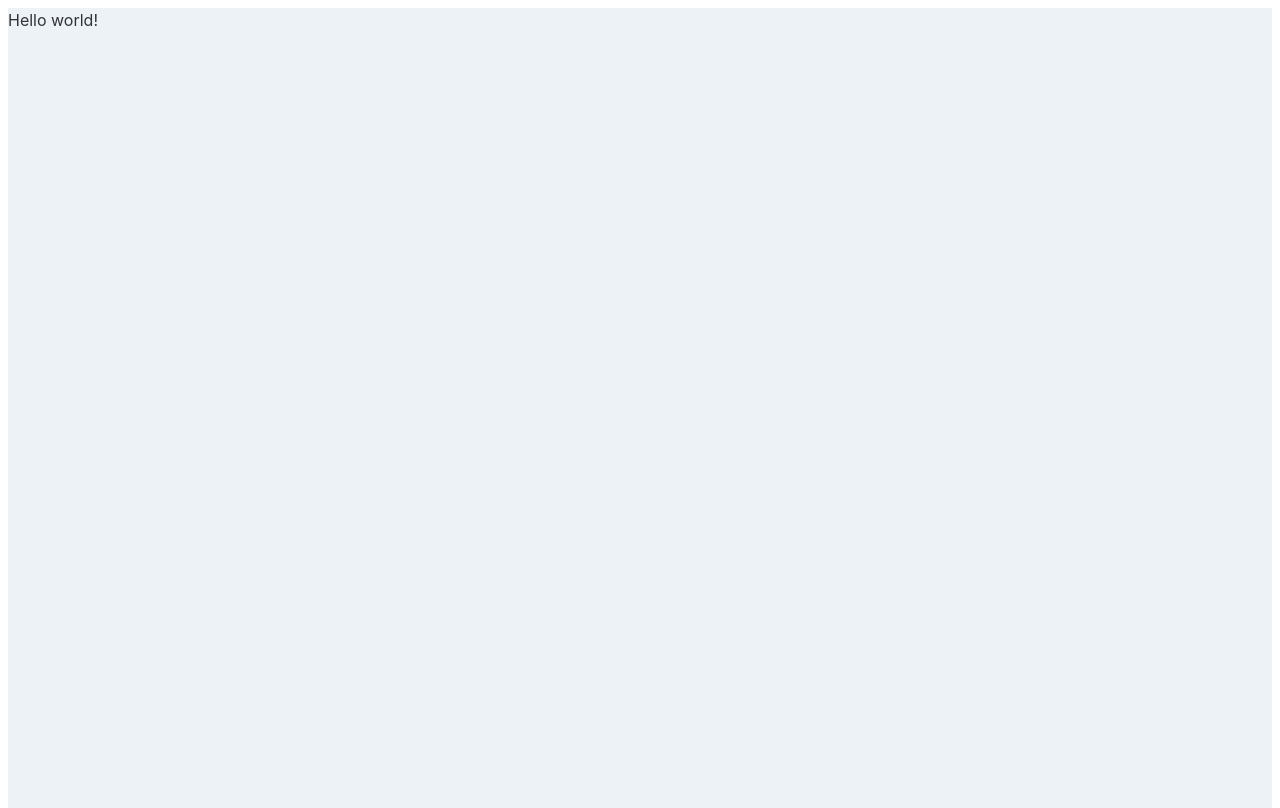
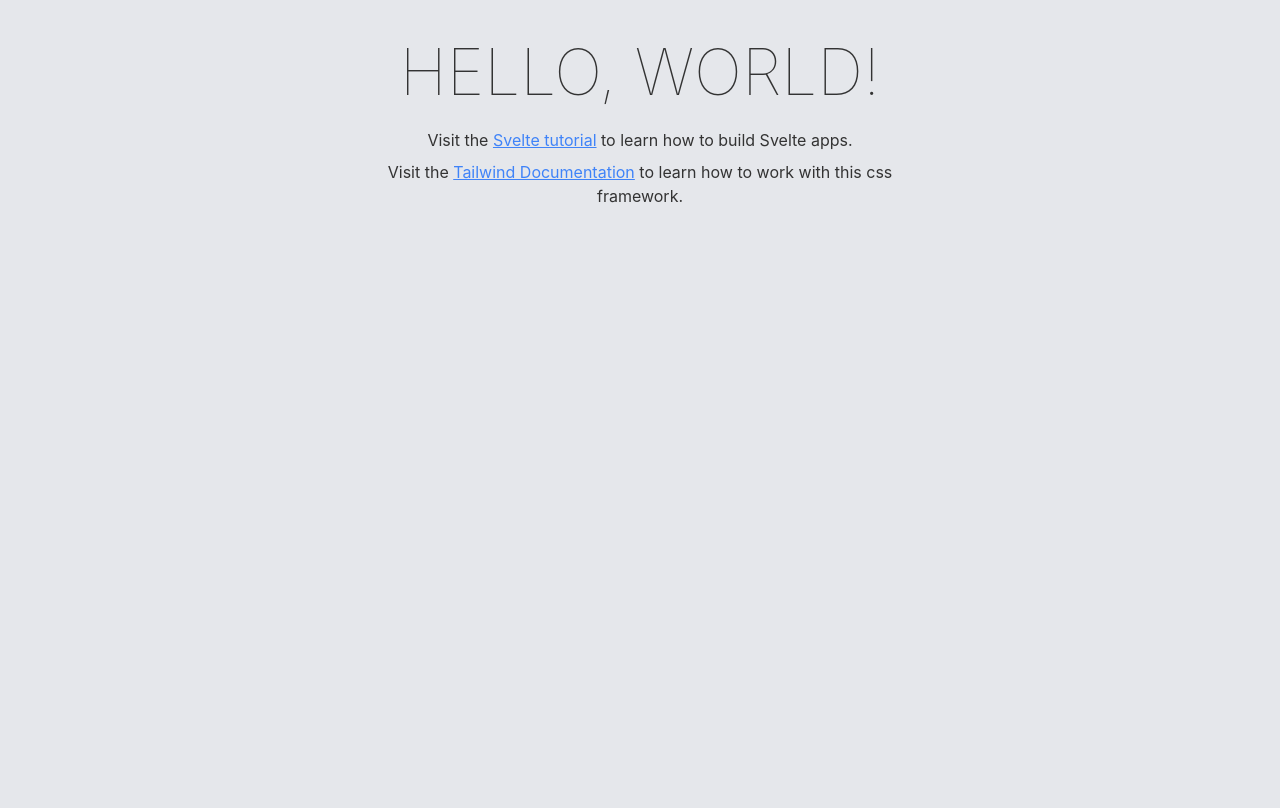
Before and after one commit to bluebrown/codesandbox-svelte-tailwind, a Svelte app: page / in a window 1280 px wide. Built offline with nearby package versions, Linux system fonts and the light colour scheme.

Commit message:
example page

```diff
--- a/sandbox.config.json
+++ b/sandbox.config.json
@@ -3,6 +3,7 @@
   "hardReloadOnChange": true,
   "template": "node",
   "view": "browser",
+  "port": 5000,
   "container": {
     "port": 5000
   }
--- a/src/App.svelte
+++ b/src/App.svelte
@@ -2,12 +2,25 @@
 	export let name;
 </script>
 
-<main class="bg-gray-200 h-screen">
-	<h1>Hello {name}!</h1>
+<main class="p-4 mx-auto text-center max-w-xl">
+	<h1 class="uppercase text-6xl font-hairline text-svelte">Hello, {name}!</h1>
+	<p class="my-2">
+		Visit the
+		<a href="https://svelte.dev/tutorial" class="text-blue-500 underline">Svelte tutorial</a>
+		to learn how to build Svelte apps.
+	</p>
+		<p>
+		Visit the
+		<a href="https://tailwindcss.com/" class="text-blue-500 underline">Tailwind Documentation</a>
+		to learn how to work with this css framework.
+	</p>
 </main>
 
 <style global>
-@tailwind base;
-@tailwind components;
-@tailwind utilities;
+  body {
+    @apply bg-gray-200 h-screen w-screen min-h-0 min-w-0;
+  }
+  @tailwind base;
+  @tailwind components;
+  @tailwind utilities;
 </style>
--- a/tailwind.config.js
+++ b/tailwind.config.js
@@ -1,4 +1,8 @@
 module.exports = {
+  future: {
+    removeDeprecatedGapUtilities: true
+  },
+  experimental: "all",
   purge: [],
   theme: {
     extend: {}
```
Also changed, not shown: .codesandbox/workspace.json.
